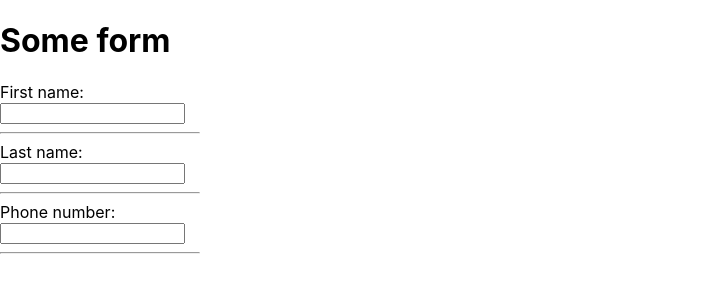
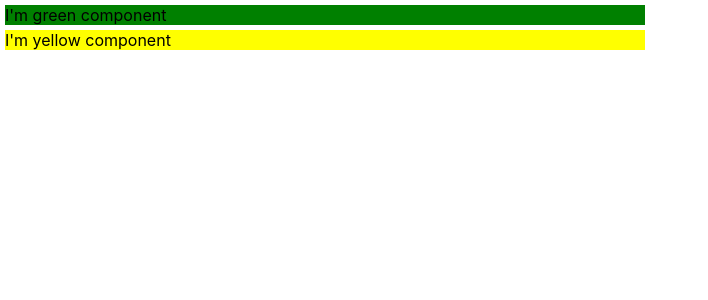
Before and after one commit to KrzysztofLapinski/react-edu-lecture2, a React (Create React App) app: page / in a window 1280 px wide. Shown: the top 300 px of the page, without its empty margins (0-708 px from the left). Built offline with nearby package versions, Linux system fonts and the light colour scheme.

Commit message:
composing components

```diff
--- a/src/App.js
+++ b/src/App.js
@@ -1,22 +1,26 @@
 import './App.css';
 
-function SampleInput(props) {
+function ComponentOne(props) {
   return (
-    <div>
-      <label>{props.label}</label><br />
-      <input type="text" id={props.fieldName} name={props.fieldName}></input>
-      <hr />
+    <div style={{ backgroundColor: 'green', width: '50%', margin: '5px' }}>
+      I'm green component
     </div>
-  )
+  );
+}
+
+function ComponentTwo(props) {
+  return (
+    <div style={{ backgroundColor: 'yellow', width: '50%', margin: '5px' }}>
+      I'm yellow component
+    </div>
+  );
 }
 
 function App() {
   return (
-    <div style={{ width: "200px" }}>
-      <h1>Some form</h1>
-      <SampleInput fieldName="fname" label="First name:" />
-      <SampleInput fieldName="lname" label="Last name:" />
-      <SampleInput fieldName="phoneNumber" label="Phone number:" />
+    <div >
+      <ComponentOne />
+      <ComponentTwo />
     </div>
   );
 }
```
